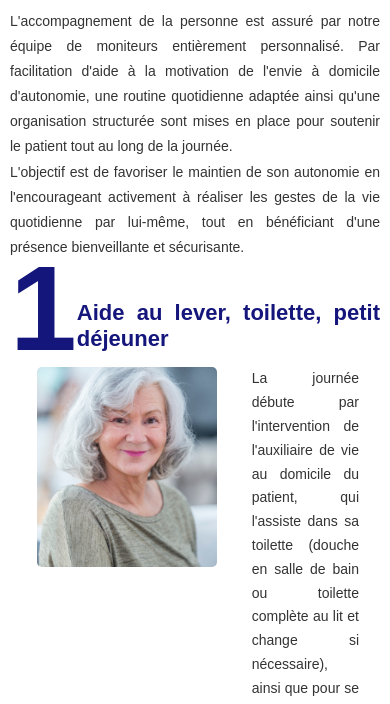
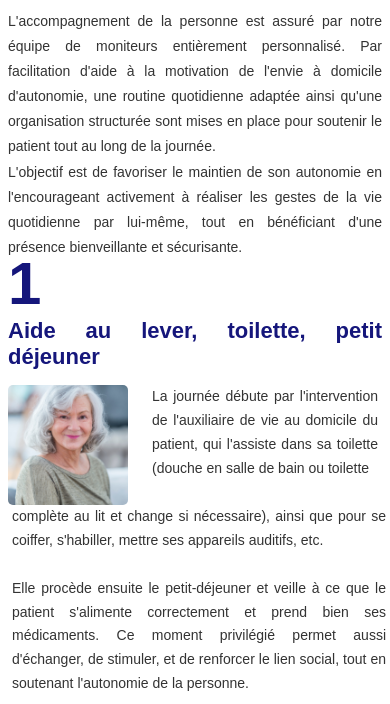
Before and after one commit to nabbgb/nena-adom, a plain HTML site: page pages/services.html in a window 390 px wide. Shown: the part 383-1087 px from the top of the page. Drawn offline with Linux system fonts and the light colour scheme; files whose address does not match are found by name; a web font is replaced by a local one.

Commit message:
page mobile nos services v1

```diff
--- a/pages/services.html
+++ b/pages/services.html
@@ -244,6 +244,59 @@
       text-decoration: underline;
     }
 
+    @media (max-width: 600px) {
+  .content-wrapper {
+    display: flex;
+    flex-direction: row;
+    align-items: flex-start;
+    margin: 0;
+    gap: 0;
+  }
+  .service-image {
+    width: 120px;
+    height: 120px;
+    margin-bottom: 0;
+  }
+  .service-text {
+    width: auto;
+  }
+  .service-text.long {
+    display: block;
+    width: 100%;
+    padding: 0 0 0 0;
+  }
+  .service-section,
+  .service-section.reverse {
+    flex-direction: column;
+    align-items: stretch;
+  }
+  .service-number {
+    font-size: 60px;
+    margin: 0 0 10px 0;
+    text-align: left;
+  }
+  .content-wrapper,
+  .service-section.reverse .content-wrapper {
+    margin-left: 0;
+    margin-right: 0;
+  }
+  .service-title,
+  .service-section.reverse .service-title {
+    margin-left: 0 !important;
+    margin-right: 0 !important;
+    padding-left: 0;
+    padding-right: 0;
+  }
+    .container {
+    padding-left: 8px;
+    padding-right: 8px;
+  }
+  .service-text,
+  .service-text.long {
+    margin-left: 4px;
+    margin-right: 4px;
+  }
+}
   </style>
 </head>
 <body>
@@ -278,15 +331,16 @@
           </div>
           <div class="service-text">
             La journée débute par l'intervention de l'auxiliaire de vie au domicile
-            du patient, qui l'assiste dans sa toilette (douche en salle de bain ou
-            toilette complète au lit et change si nécessaire), ainsi que pour se
-            coiffer, s'habiller, mettre ses appareils auditifs, etc.
-            <br><br>
+            du patient, qui l'assiste dans sa toilette (douche en salle de bain ou toilette
+          </div>
+        </div>
+        <div class="service-text long">
+           complète au lit et change si nécessaire), ainsi que pour se
+          coiffer, s'habiller, mettre ses appareils auditifs, etc.<br><br>
           Elle procède ensuite le petit-déjeuner et veille à ce que le patient
           s'alimente correctement et prend bien ses médicaments. Ce moment
           privilégié permet aussi d'échanger, de stimuler, et de renforcer le lien
           social, tout en soutenant l'autonomie de la personne.
-          </div>
         </div>
       </div>
     </div>
@@ -305,12 +359,13 @@
             du patient. L'objectif est de stimuler l'appétit, de maintenir une
             alimentation équilibrée et de lui redonner l'énergie nécessaire pour
             ses activités quotidiennes.
-            <br><br>
+          </div>
+        </div>
+        <div class="service-text long">
           L'intervenante prépare les repas à domicile, veille à leur qualité et à
           leur présentation. Elle peut également assurer l'entretien du logement
           et effectuer les courses, afin de garantir un environnement propre,
           sain et adapté au bien-être de la personne accompagnée.
-          </div>
         </div>
       </div>
     </div>
@@ -324,11 +379,13 @@
             <img src="service-1.png" alt="Accompagnement RDV">
           </div>
           <div class="service-text">
-            Nous assurons le suivi des rendez-vous médicaux en coordination avec l'équipe soignante. Le patient est rappelé de ses RDV, le transport (ambulance ou VTC) est organisé, et il est accompagné par une auxiliaire selon la nature du rendez-vous.<br>
+            Nous assurons le suivi des rendez-vous médicaux en coordination avec l'équipe soignante. Le patient est rappelé de ses RDV, le transport (ambulance ou VTC) est organisé, et il est accompagné par une auxiliaire selon la nature du rendez-vous.
+          </div>
+        </div>
+        <div class="service-text long">
           - RDV à l'hôpital : un ambulancier partenaire accompagne le patient avec un bon de transport.<br>
           - RDV en cabinet : une auxiliaire prépare le dossier médical, aide à l'habillage et accompagne le patient. <br>
           Après chaque rendez-vous, les informations sont partagées avec les proches, les auxiliaires et le médecin traitant. <br>
-          </div>
         </div>
       </div>
     </div>
@@ -343,9 +400,11 @@
           </div>
           <div class="service-text">
             Notre équipe veille à la santé physique du patient mais nous savons que la stimulation mentale et sociale est tout aussi essentielle.
+          </div>
+        </div>
+        <div class="service-text long">
           C’est pourquoi la routine journalière personnalisée du patient comporte des activités de stimulation cognitive : jeux de mémoire, mots croisés, peinture, bridge… ainsi que des sorties adaptées comme des promenades au parc (activité physique douce), des visites culturelles ou encore des repas au restaurant.
           Chaque élément est réfléchi pour maintenir le bien-être global de la personne, dans le respect de son rythme, de ses envies et de ses capacités physiques.
-          </div>
         </div>
       </div>
     </div>
@@ -360,9 +419,11 @@
           </div>
           <div class="service-text">
             En soirée, l’auxiliaire prépare un repas léger, aide à la prise des médicaments, puis accompagne le patient dans sa toilette du soir, le change de protection si nécessaire, et l’habillage en tenue de nuit.
+          </div>
+        </div>
+        <div class="service-text long">
           Pour garantir sa sécurité, une chaise percée peut être installée à proximité du lit afin d’éviter les déplacements nocturnes et prévenir les risques de chute.
           Avant de quitter le domicile, l’auxiliaire s’assure que le patient est prêt à passer une nuit sereine, dans le confort et en toute sécurité.
-          </div>
         </div>
       </div>
     </div>
@@ -377,9 +438,11 @@
           </div>
           <div class="service-text">
             Selon le souhait du patient et son état de santé. Une présence rassurante est assurée tout au long de la nuit, dans un environnement calme et sécurisé.
+          </div>
+        </div>
+        <div class="service-text long">
           L’auxiliaire de vie veille discrètement et intervient si nécessaire : en cas de lever nocturne, de besoin d’aller aux toilette ou de faire un change au lit, de besoin d’aide ou d’urgence.
           Elle surveille l’état de santé, apaise les angoisses et assure un accompagnement adapté, dans le respect du rythme et de l’intimité du patient.
-          </div>
         </div>
       </div>
     </div>
```
Lines whose indentation alone changed are shown as unchanged.
